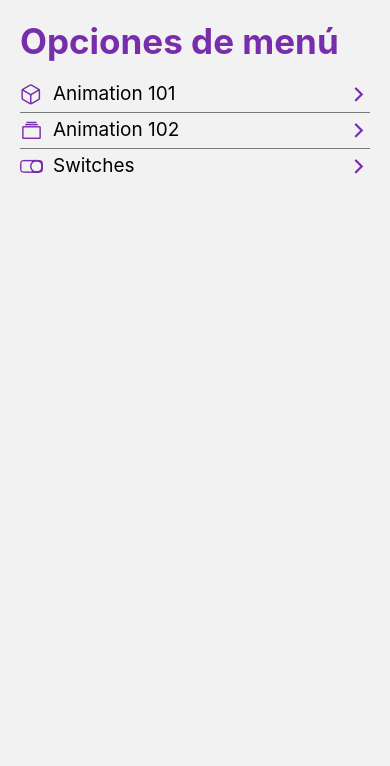
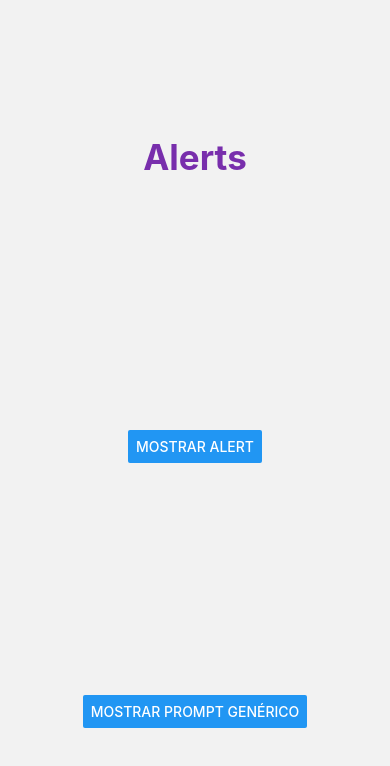
Before and after one commit to JhonCarrasco/RNComponents, a React Native app: screen /AlertScreen in a window 390 px wide. Shown: the top 766 px of the page. Built offline with nearby package versions, Linux system fonts and the light colour scheme.

Commit message:
S12 - Alerts added

```diff
--- a/package.json
+++ b/package.json
@@ -16,6 +16,7 @@
     "react": "17.0.2",
     "react-native": "0.66.3",
     "react-native-gesture-handler": "^2.0.0",
+    "react-native-prompt-android": "^1.1.0",
     "react-native-safe-area-context": "^3.3.2",
     "react-native-screens": "^3.10.0",
     "react-native-vector-icons": "^9.0.0"
--- a/src/data/menuItems.tsx
+++ b/src/data/menuItems.tsx
@@ -16,4 +16,9 @@ export const menuItems: MenuItem[] = [
         icon: 'toggle-outline',
         component: 'SwitchScreen',
     },
+    {
+        name: 'Alerts',
+        icon: 'alert-circle-outline',
+        component: 'AlertScreen',
+    },
 ]
--- a/src/navigator/Navigator.tsx
+++ b/src/navigator/Navigator.tsx
@@ -4,6 +4,7 @@ import { HomeScreen } from '../screens/HomeScreen'
 import { Animation101Screen } from '../screens/Animation101Screen';
 import { Animation102Screen } from '../screens/Animation102Screen';
 import { SwitchScreen } from '../screens/SwitchScreen';
+import { AlertScreen } from '../screens/AlertScreen';
 
 const Stack = createStackNavigator();
 
@@ -18,6 +19,7 @@ export const Navigator = () => {
       <Stack.Screen name='Animation101Screen' component={Animation101Screen} />
       <Stack.Screen name='Animation102Screen' component={Animation102Screen} />
       <Stack.Screen name='SwitchScreen' component={SwitchScreen} />
+      <Stack.Screen name='AlertScreen' component={AlertScreen} />
     </Stack.Navigator>
   )
 }
--- /dev/null
+++ b/src/screens/AlertScreen.tsx
@@ -0,0 +1,89 @@
+import React from 'react'
+import { Alert, Button, Platform, View } from 'react-native'
+import prompt from 'react-native-prompt-android'
+import { HeaderTitle } from '../components/HeaderTitle'
+import { _styles } from '../theme/appTheme'
+
+export const AlertScreen = () => {
+
+    const showAlert = () =>
+        Alert.alert(
+            "Alert Title",
+            "My Alert Msg",
+            [
+                {
+                    text: "Ask me later",
+                    onPress: () => console.log("Ask me later pressed")
+                },
+                {
+                    text: "Cancel",
+                    onPress: () => console.log("Cancel Pressed"),
+                    style: "destructive"
+                },
+                { text: "OK", onPress: () => console.log("OK Pressed") }
+            ],
+            // solo en android - opcional
+            {
+                cancelable: true,
+                onDismiss: () => console.log('OnDismiss')
+            }
+        )
+
+    // solo en IOS
+    const showPropmtIOS = () => {
+        Alert.prompt(
+            "Prompt Title",
+            "My Prompt Msg",
+            (value: string) => console.log('value: ', value),
+            'plain-text',
+            'Hola mundo cruel',
+            'email-address'
+
+        )
+    }
+
+    // Prompt para ambas plataformas - OPCIONAL (library 'react-native-prompt-android')
+    const showPropmtLibrery = () => {
+        prompt(
+            'Enter password',
+            'Enter your password to claim your $1.5B in lottery winnings',
+            [
+                { text: 'Cancel', onPress: () => console.log('Cancel Pressed'), style: 'cancel' },
+                { text: 'OK', onPress: password => console.log('OK Pressed, password: ' + password) },
+            ],
+            {
+                type: 'secure-text',
+                cancelable: false,
+                defaultValue: 'test',
+                placeholder: 'placeholder'
+            }
+        )
+    }
+
+
+    return (
+        <View style={[_styles.globalMargin, { flex: 1, justifyContent: 'space-around', alignItems: 'center' }]}>
+            <HeaderTitle title='Alerts' />
+
+            <Button
+                title='Mostrar alert'
+                onPress={showAlert}
+            />
+
+            {
+                Platform.OS === 'ios' && (
+                    <Button
+                        title='Mostrar prompt IOS'
+                        onPress={showPropmtIOS}
+                    />
+                )
+            }
+
+            <Button
+                title='Mostrar prompt genérico'
+                onPress={showPropmtLibrery}
+            />
+
+        </View>
+    )
+}
```
Also changed, not shown: 1 other file (tests, documents, lock files or other folders).
